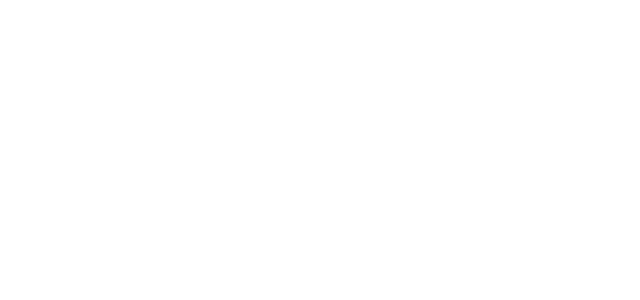
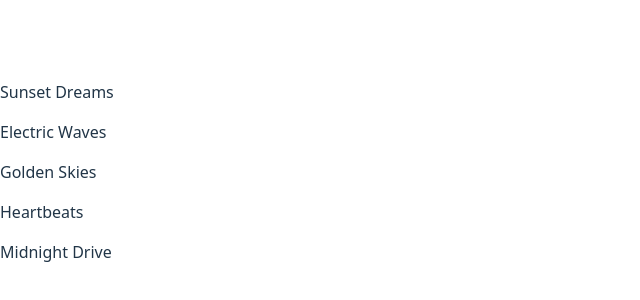
Before and after one commit to fioip/Front-End-Workshop, a React (Vite) app: page / in a window 1280 px wide. Shown: the part 228-528 px from the top of the page, without its empty margins (0-640 px from the left). Built offline with nearby package versions, Linux system fonts and the light colour scheme.

Commit message:
last song template

```diff
--- a/src/App.tsx
+++ b/src/App.tsx
@@ -1,5 +1,9 @@
+import Last5songs from "./components/Last5songs";
+
 function App() {
-  return <></>;
+  return <>
+  <Last5songs></Last5songs>
+  </>;
 }
 
 export default App;
--- /dev/null
+++ b/src/components/Last5songs.tsx
@@ -0,0 +1,54 @@
+function Last5songs(){
+    const data = [
+        {
+          title: "Sunset Dreams",
+          artist: "The Chillers",
+          album: "Chill Vibes",
+          year: 2024,
+          genre: "Indie Pop",
+          link: "https://example.com/sunset-dreams"
+        },
+        {
+          title: "Electric Waves",
+          artist: "DJ Spark",
+          album: "Electric Night",
+          year: 2023,
+          genre: "Electronic",
+          link: "https://example.com/electric-waves"
+        },
+        {
+          title: "Golden Skies",
+          artist: "Sky High",
+          album: "Above the Clouds",
+          year: 2022,
+          genre: "Rock",
+          link: "https://example.com/golden-skies"
+        },
+        {
+          title: "Heartbeats",
+          artist: "Pulse",
+          album: "Rhythms of Life",
+          year: 2021,
+          genre: "Pop",
+          link: "https://example.com/heartbeats"
+        },
+        {
+          title: "Midnight Drive",
+          artist: "Night Runners",
+          album: "Nocturnal",
+          year: 2023,
+          genre: "Synthwave",
+          link: "https://example.com/midnight-drive"
+        }
+      ];
+
+
+    return(
+           <>{data.map((song) => (
+            <>
+                <p>{song.title}</p>
+    </>))}</>
+    )
+}
+
+export default Last5songs
```
